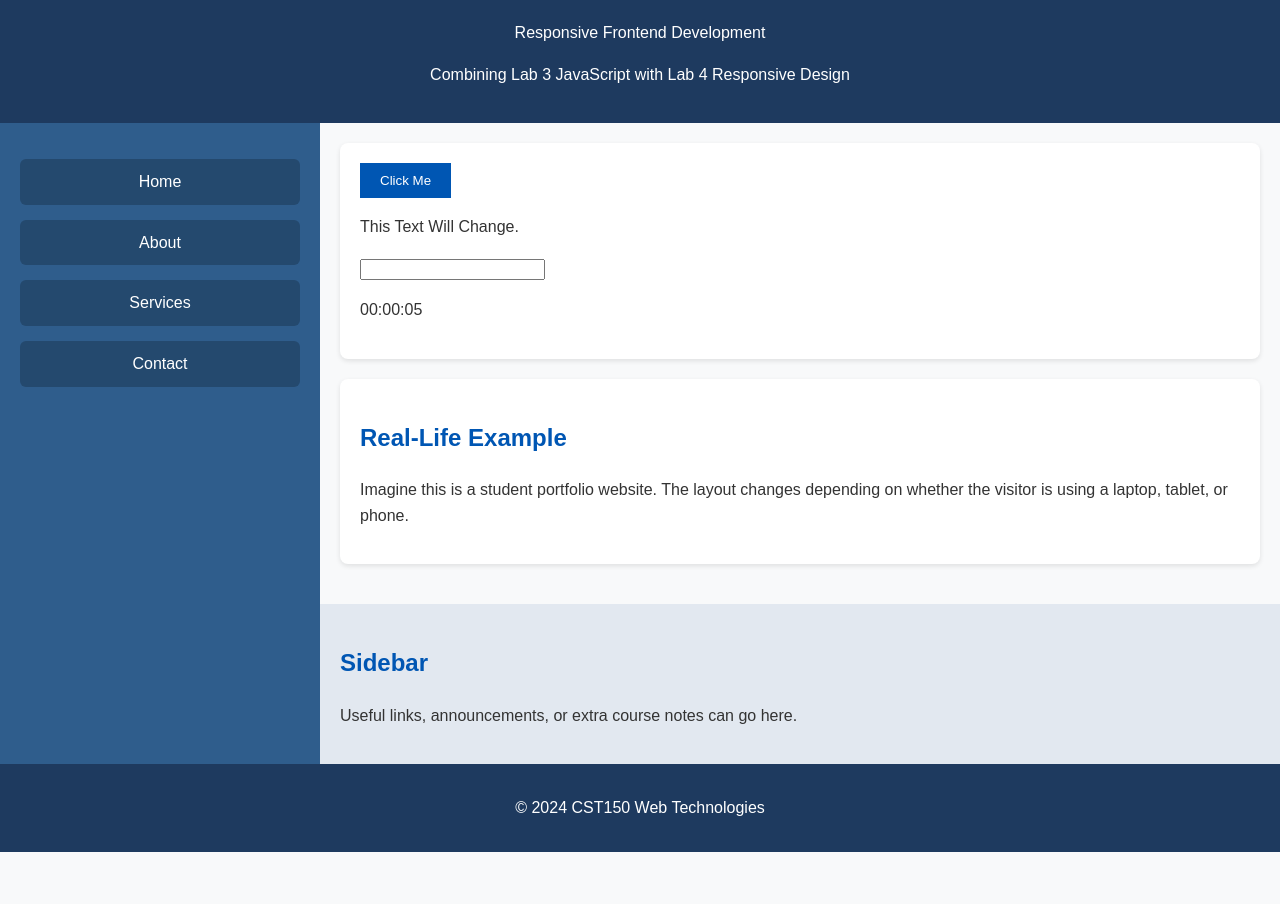
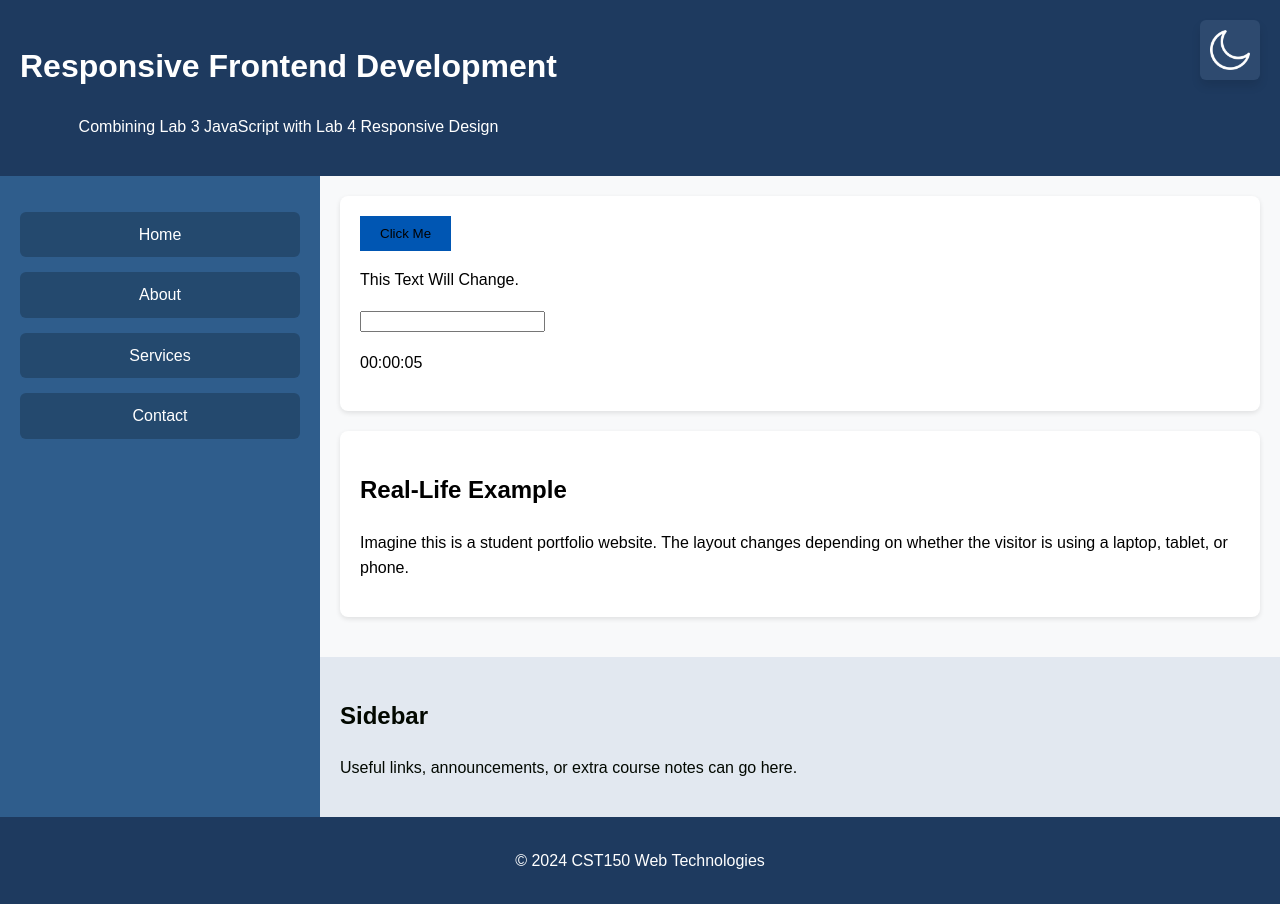
Before and after one commit to 1037185SAE/CST150-work-repo, a plain HTML site: page labs/week5/index.html in a window 1280 px wide. Before the commit the page ends 852 px from the top, so only its background shows below. Drawn offline with Linux system fonts and the light colour scheme.

Commit message:
Updated lab 5

```diff
--- a/labs/week5/index.html
+++ b/labs/week5/index.html
@@ -9,8 +9,13 @@
 </head>
 <body>
   <header>
-    <hi>Responsive Frontend Development</hi>
-    <p>Combining Lab 3 JavaScript with Lab 4 Responsive Design</p>
+    <div class="headertext">
+      <h1>Responsive Frontend Development</h1>
+      <p>Combining Lab 3 JavaScript with Lab 4 Responsive Design</p>
+    </div>
+    <div class="ldswitch">
+      <img src="./sun.png" width="40" height="40" class="ldswitchpict">
+    </div>
   </header>
   <nav><ul>
     <li><a href="#">Home</a></li>
--- a/labs/week5/script.js
+++ b/labs/week5/script.js
@@ -52,3 +52,43 @@ button.addEventListener("click", function() {
   text.textContent = "You clicked the button!";
   text.style.color = "blue";
 });
+
+let ldswitch = document.getElementsByClassName("ldswitch")[0];
+let ldswitchpict = document.getElementsByClassName("ldswitchpict")[0];
+let colour_mode = undefined;
+
+function colour_mode_name() {
+  if (colour_mode === true) {
+    return "light"
+  } else {
+    return "dark"
+  }
+}
+
+function colour_mode_pict() {
+  if (colour_mode === true) {
+    return "moon"
+  } else {
+    return "sun"
+  }
+}
+
+const dark_mode_mql = window.matchMedia && window.matchMedia('(prefers-color-scheme: dark)');
+
+if (dark_mode_mql && dark_mode_mql.matches) {
+  colour_mode = false;
+} else {
+  colour_mode = true;
+}
+
+function update_colours() {
+  document.documentElement.dataset.theme = colour_mode_name();
+  ldswitchpict.src = `./${colour_mode_pict()}.png`
+}
+
+update_colours();
+
+ldswitch.addEventListener("click", function() {
+  colour_mode = !colour_mode;
+  update_colours();
+  });
--- a/labs/week5/style.css
+++ b/labs/week5/style.css
@@ -1,11 +1,64 @@
+:root[data-theme="light"] {
+  --body-back-colour: #f8f9fa;
+  --body-colour: #333;
+  --header-colour: #0056b3;
+  --a-colour: #ff6600;
+  --header-back: #1e3a5f;
+  --header-colour: #ffffff;
+  --nav-back: #2f5d8c;
+  --nav-colour: #ffffff;
+  --nav-a-colour: #ffffff;
+  --nav-a-back-colour: #24496e;
+  --nav-a-hover-back-colour: #18324d;
+  --aside-back: #e2e8f0;
+  --aside-colour: #020800;
+  --footer-back-colour: #1e3a5f;
+  --footer-colour: #ffffff;
+  --card-back-colour: #ffffff;
+  --card-colour: #000000;
+  --button-back-colour: #0056b3;
+  --button-colour: #ffffff;
+  --button-back-colour-hover: #003d82;
+  --ldswitch-back-colour: #2e4a6f;
+  --ldswitch-back-colour-hover: #4e6a8f;
+  --section-back: #ffffff;
+}
+
+:root[data-theme="dark"] {
+  --body-back-colour: #0f0f0f;
+  --body-colour: #111;
+  --header-colour: #ffffff;
+  --a-colour: #3f3600;
+  --header-back: #1f1f1f;
+  --header-colour: #ffffff;
+  --nav-back: #2f2f2f;
+  --nav-colour: #ffffff;
+  --nav-a-colour: #ffffff;
+  --nav-a-back-colour: #0f0f0f;
+  --nav-a-hover-back-colour: #08022d;
+  --aside-back: #020800;
+  --aside-colour: #e2e8f0;
+  --footer-back-colour: #3f3f3f;
+  --footer-colour: #ffffff;
+  --card-back-colour: #1a1a1a;
+  --card-colour: #ffffff;
+  --button-back-colour: #101010;
+  --button-colour: #ffffff;
+  --button-back-colour-hover: #000d22;
+  --ldswitch-back-colour: #0e0a2f;
+  --ldswitch-back-colour-hover: #0e0a2f;
+  --section-back: #ffffff;
+}
+
 * {
   box-sizing: border-box;
+  transition: background 0.3s ease-in-out;
 }
 
 body {
   font-family: 'Poppins', sans-serif;
-  background-color: #f8f9fa;
-  color: #333;
+  background-color: var(--body-back-colour);
+  color: var(--body-colour);
   line-height: 1.6;
   margin: 0;
   padding: 0;
@@ -21,11 +74,11 @@ body {
 }
 
 h1, h2, h3 {
-  color: #0056b3;
+  color: var(--header-color);
 }
 
 a {
-  color: #ff6600;
+  color: var(--a-color);
   text-decoration: none;
 }
 
@@ -34,17 +87,20 @@ a:hover {
 }
 
 header {
+  display: flex;
+  justify-content: space-between;
   grid-area: header;
-  background: #1e3a5f;
-  color: white;
+  background: var(--header-back);
+  color: var(--header-colour);
   padding: 20px;
   text-align: center;
+  width: 100%;
 }
 
 nav {
   grid-area: nav;
-  background: #2f5d8c;
-  color: white;
+  background: var(--nav-back);
+  color: var(--nav-colour);
   padding: 20px;
 }
 
@@ -61,15 +117,15 @@ nav ul {
 nav a {
   display: block;
   text-decoration: none;
-  color: white;
+  color: var(--nav-a-colour);
   padding: 10px;
-  background-color: #24496e;
+  background-color: var(--nav-a-back-colour);
   border-radius: 6px;
   text-align: center;
 }
 
 nav a:hover {
-  background-color: #18324d;
+  background-color: var(--nav-a-hover-back-colour);
 }
 
 main {
@@ -79,20 +135,22 @@ main {
 
 aside {
   grid-area: aside;
-  background: #e2e8f0;
+  background: var(--aside-back);
+  color: var(--aside-colour);
   padding: 20px;
 }
 
 footer {
   grid-area: footer;
-  background-color: #1e3a5f;
-  color: white;
+  background-color: var(--footer-back-colour);
+  color: var(--footer-colour);
   text-align: center;
   padding: 15px;
 }
 
 .card {
-  background-color: white;
+  background-color: var(--card-back-colour);
+  color: var(--card-colour);
   padding: 20px;
   margin-bottom: 20px;
   border-radius: 8px;
@@ -100,17 +158,16 @@ footer {
 }
 
 button {
-  background-color: #0056b3;
-  color: white;
+  background-color: var(--button-back-colour);
+  color: var(--button-colour)
   border: none;
   padding: 10px 20px;
   border: none;
   cursor: pointer;
-  transition: background 0.3s ease-in-out;
 }
 
 button:hover {
-  background-color: #003d82;
+  background-color: var(--button-back-colour-hover);
 }
 
 @keyframes fadeIn {
@@ -124,10 +181,27 @@ button:hover {
   padding: 20px;
 }
 
+.ldswitch {
+  display: flex;
+  align-items: center;
+  justify-content: center;
+  width: 60px;
+  height: 60px;
+  background-color: var(--ldswitch-back-colour);
+  border-radius: 6px;
+  box-shadow: 0 6px 10px rgba(0, 0, 0, 0.1);
+  cursor: pointer;
+  transition: background 0.3s ease-in-out;
+}
+
+.ldswitch:hover {
+  background-color: var(--ldswitch-back-colour-hover);
+}
+
 section {
   margin-bottom: 40px;
   padding: 20px;
-  background: white;
+  background: var(--section-back);
   border-radius: 8px;
   box-shadow: 0 4px 8px rgba(0, 0, 0, 0.1);
   animation: fadeIn 1s ease-in-out;
```
Also changed, not shown: labs/week5/Attribution.txt (added), labs/week5/moon.png (added), labs/week5/sun.png (added).
